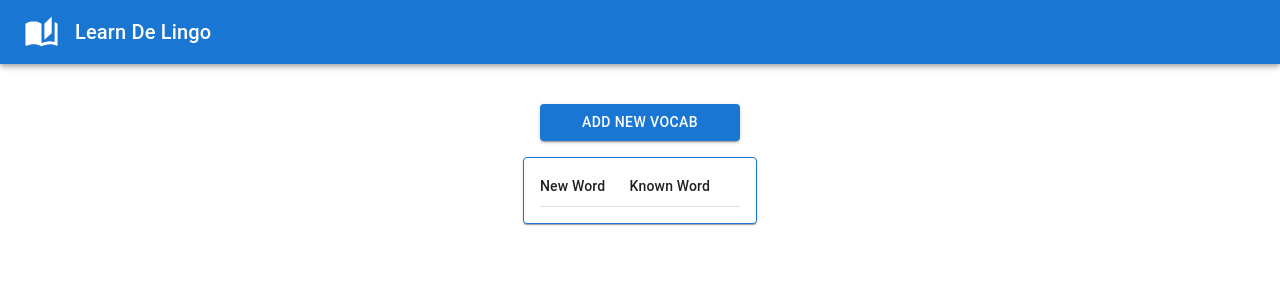
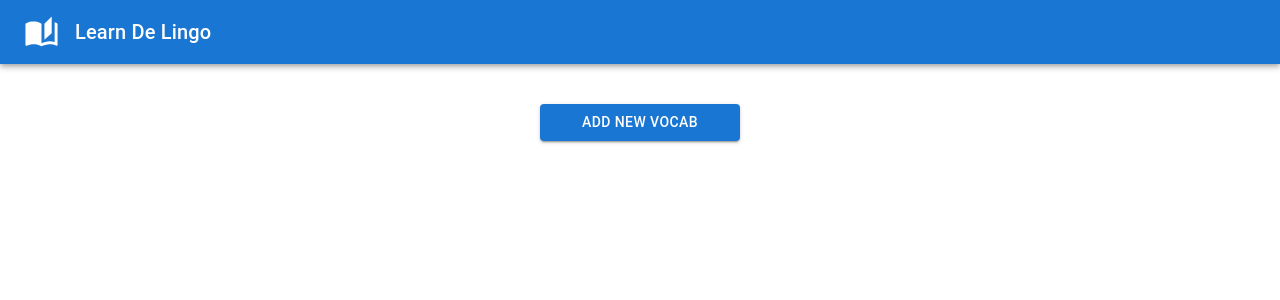
Before and after one commit to Lucobsen/learn-de-lingo, a React (Vite) app: page / in a window 1280 px wide. Shown: the top 300 px of the page. Built offline with nearby package versions, Linux system fonts and the light colour scheme.

Commit message:
add expandable table

```diff
--- a/src/components/Home.tsx
+++ b/src/components/Home.tsx
@@ -1,6 +1,9 @@
 import {
   Button,
+  Card,
+  Collapse,
   Container,
+  IconButton,
   Modal,
   Paper,
   Stack,
@@ -10,7 +13,9 @@ import {
   TableContainer,
   TableHead,
   TableRow,
+  Typography,
 } from "@mui/material";
+import ChevronRightIcon from "@mui/icons-material/ChevronRight";
 import { useState } from "react";
 import { AddItemModal } from "./AddItemModal";
 import { useLocalStorage } from "usehooks-ts";
@@ -20,6 +25,7 @@ import {
   getCoreRowModel,
   useReactTable,
 } from "@tanstack/react-table";
+import ExpandMoreIcon from "@mui/icons-material/ExpandMore";
 
 export type Word = { newWord: string; knownWord: string };
 
@@ -41,6 +47,7 @@ const columns = [
 export const Home = () => {
   const [words, setWords] = useLocalStorage<Word[]>("words", []);
   const [open, setOpen] = useState(false);
+  const [isCollapsed, setIsCollapsed] = useState(false);
   const handleOpen = () => setOpen(true);
   const handleClose = () => setOpen(false);
 
@@ -69,20 +76,38 @@ export const Home = () => {
             Add New Vocab
           </Button>
 
-          <TableContainer
-            component={Paper}
+          {words.length > 0 && (
+            <Card
               sx={{
-              p: 2,
+                p: 1,
+                width: 300,
                 borderRadius: 1,
                 border: ({ palette }) => `1px solid ${palette.primary.main}`,
               }}
             >
-            <Table sx={{ maxWidth: 300 }}>
+              <Stack direction="row" alignItems="center">
+                <IconButton
+                  onClick={() =>
+                    setIsCollapsed((previousValue) => !previousValue)
+                  }
+                >
+                  {isCollapsed ? <ExpandMoreIcon /> : <ChevronRightIcon />}
+                </IconButton>
+                <Typography>Vocab</Typography>
+              </Stack>
+
+              <Collapse in={isCollapsed}>
+                <TableContainer component={Paper}>
+                  <Table>
                     <TableHead>
                       {table.getHeaderGroups().map((headerGroup) => (
                         <TableRow key={headerGroup.id}>
                           {headerGroup.headers.map((header) => (
-                      <TableCell key={header.id} padding="none" sx={{ pb: 1 }}>
+                            <TableCell
+                              key={header.id}
+                              padding="none"
+                              sx={{ pb: 1 }}
+                            >
                               {header.isPlaceholder
                                 ? null
                                 : flexRender(
@@ -114,6 +139,9 @@ export const Home = () => {
                     </TableBody>
                   </Table>
                 </TableContainer>
+              </Collapse>
+            </Card>
+          )}
         </Stack>
       </Container>
 
```
Lines whose indentation alone changed are shown as unchanged.
